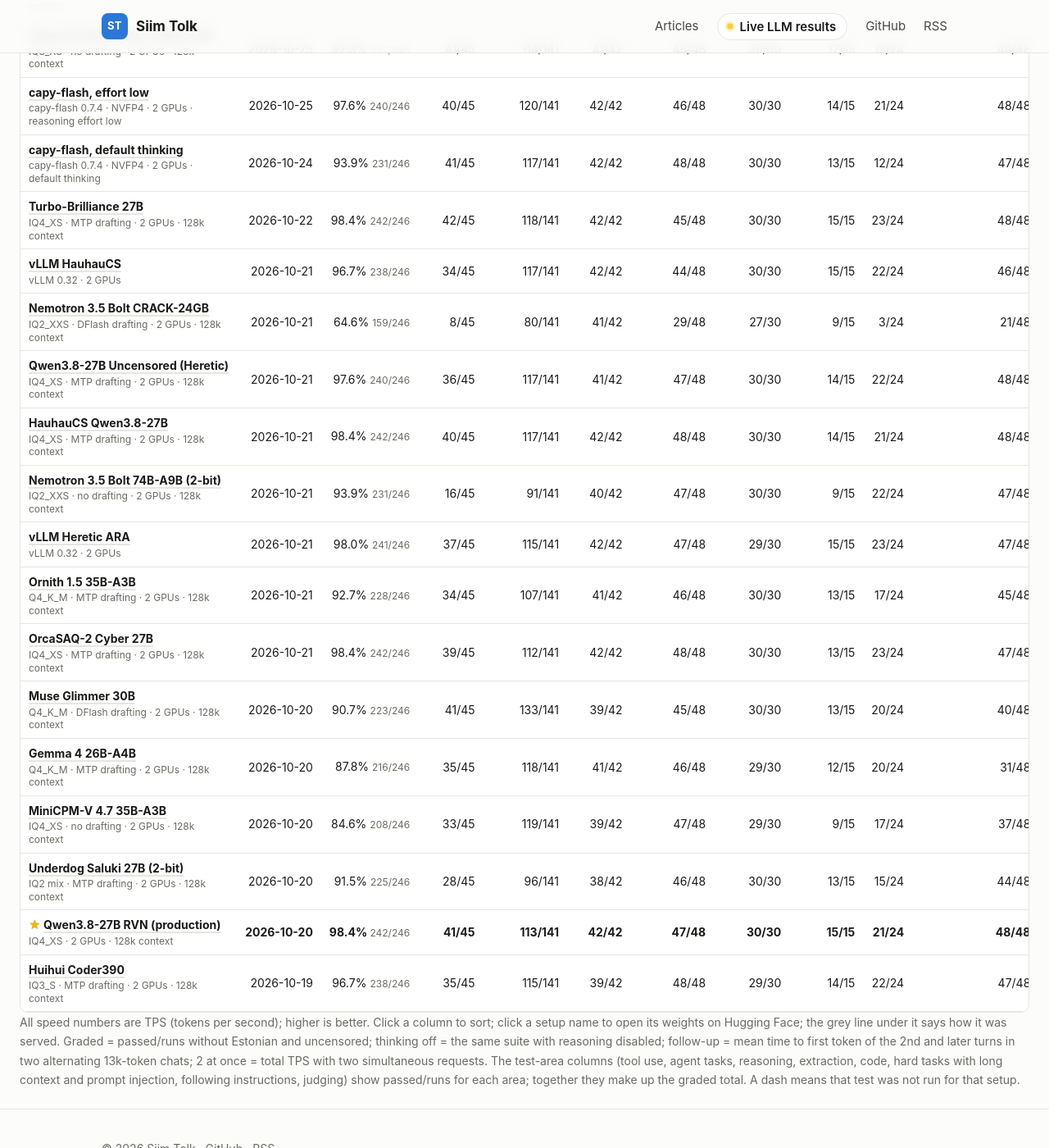
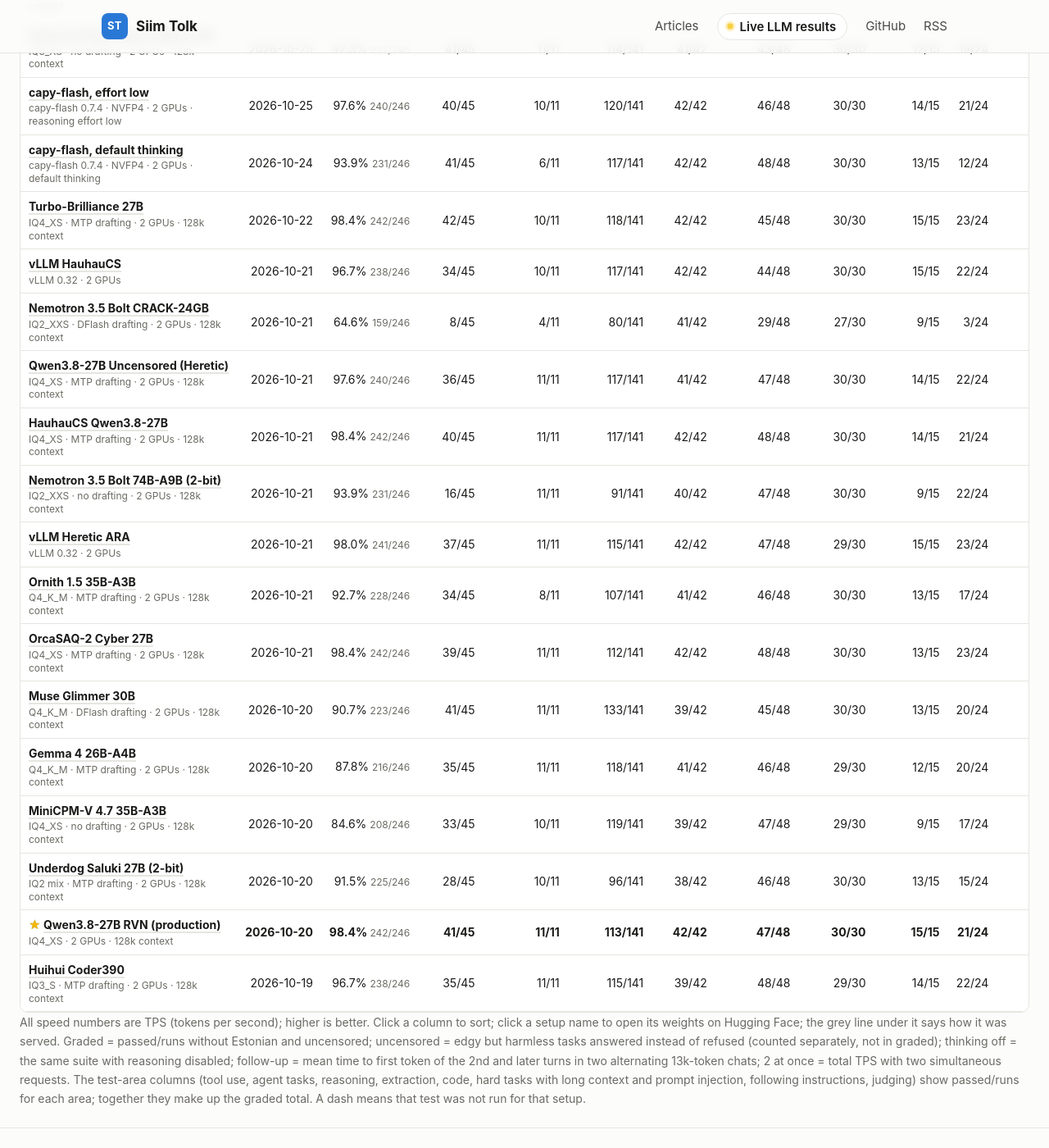
Before and after one commit to siimtolk/siimtolk.github.io, a Jekyll site: the page built from results/index.html, in a window 1280 px wide and 1400 px high, scrolled down 1826 px. Shown: the whole window at 82% size. Built offline with Jekyll 4.4.1, drawn with Linux system fonts in a browser that asks for light colours; some of the changed text lies outside the part shown.

Commit message:
Results page: add uncensored column
Co-Authored-By: Claude Sonnet 5.5 <noreply@anthropic.com>

```diff
--- a/results/index.html
+++ b/results/index.html
@@ -24,7 +24,7 @@ description: Updated automatically after each benchmark run.
 
   <h2 class="r-h">All results</h2>
   <div class="r-scroll"><table id="all"></table></div>
-  <p class="meta">All speed numbers are TPS (tokens per second); higher is better. Click a column to sort; click a setup name to open its weights on Hugging Face; the grey line under it says how it was served. Graded = passed/runs without Estonian and uncensored; thinking off = the same suite with reasoning disabled; follow-up = mean time to first token of the 2nd and later turns in two alternating 13k-token chats; 2 at once = total TPS with two simultaneous requests. The test-area columns (tool use, agent tasks, reasoning, extraction, code, hard tasks with long context and prompt injection, following instructions, judging) show passed/runs for each area; together they make up the graded total. A dash means that test was not run for that setup.</p>
+  <p class="meta">All speed numbers are TPS (tokens per second); higher is better. Click a column to sort; click a setup name to open its weights on Hugging Face; the grey line under it says how it was served. Graded = passed/runs without Estonian and uncensored; uncensored = edgy but harmless tasks answered instead of refused (counted separately, not in graded); thinking off = the same suite with reasoning disabled; follow-up = mean time to first token of the 2nd and later turns in two alternating 13k-token chats; 2 at once = total TPS with two simultaneous requests. The test-area columns (tool use, agent tasks, reasoning, extraction, code, hard tasks with long context and prompt injection, following instructions, judging) show passed/runs for each area; together they make up the graded total. A dash means that test was not run for that setup.</p>
 </section>
 <script id="board-data" type="application/json">{{ d | jsonify }}</script>
 <script>
@@ -140,13 +140,13 @@ description: Updated automatically after each benchmark run.
   var SEC = [['tools', 'Tool use'], ['agent', 'Agent tasks'], ['reason', 'Reasoning'], ['extract', 'Extraction'], ['code', 'Code'], ['hard', 'Hard + long context'], ['instruct', 'Instructions'], ['judge', 'Judging']];
   var cols = [['Setup', function (m) { return (m.url ? '<a class="r-link" href="' + m.url + '" target="_blank" rel="noopener" title="Weights on Hugging Face">' + m.name + '</a>' : m.name) + (m.detail ? '<small class="r-detail">' + m.detail + '</small>' : ''); }, 'name', 's'], ['Date', function (m) { return m.date; }, 'date', 's'],
     ['Graded', function (m) { return f1(m.pct) + '% <small>' + fr(m.graded) + '</small>'; }, 'pct', 'n'],
-    ['Estonian', function (m) { return fr(m.estonian); }, 'est', 'n'], ['Thinking off', function (m) { return fr(m.nothink); }, 'nt', 'n']]
+    ['Estonian', function (m) { return fr(m.estonian); }, 'est', 'n'], ['Uncensored', function (m) { return fr(m.uncensored); }, 'unc', 'n'], ['Thinking off', function (m) { return fr(m.nothink); }, 'nt', 'n']]
     .concat(SEC.map(function (c) { return [c[1], function (m) { return fr((m.sections || {})[c[0]]); }, 'sec:' + c[0], 'n']; })).concat([
     ['Prose TPS', function (m) { return f1(m.prose); }, 'prose', 'n'], ['Tool JSON TPS', function (m) { return f1(m.tool_json); }, 'tool_json', 'n'],
     ['30k prompt TPS', function (m) { return f1(m.prompt_30k, 0); }, 'prompt_30k', 'n'], ['2 at once TPS', function (m) { return f1(m.parallel); }, 'parallel', 'n'],
     ['Follow-up s', function (m) { return f1(m.followup_ttft, 2); }, 'followup_ttft', 'n'], ['Test duration, min', function (m) { return f1(m.minutes, 0); }, 'minutes', 'n']]);
   var sortKey = 'date', sortDir = -1;
-  var val = function (m, k) { if (k.indexOf('sec:') === 0) { var p = (m.sections || {})[k.slice(4)]; return p ? p[0] / p[1] : null; } return k === 'est' ? (m.estonian ? m.estonian[0] : null) : k === 'nt' ? (m.nothink ? m.nothink[0] : null) : m[k]; };
+  var val = function (m, k) { if (k.indexOf('sec:') === 0) { var p = (m.sections || {})[k.slice(4)]; return p ? p[0] / p[1] : null; } return k === 'est' ? (m.estonian ? m.estonian[0] : null) : k === 'unc' ? (m.uncensored ? m.uncensored[0] : null) : k === 'nt' ? (m.nothink ? m.nothink[0] : null) : m[k]; };
   function render() {
     var list = P.slice();
     list.sort(function (a, b) {
```
